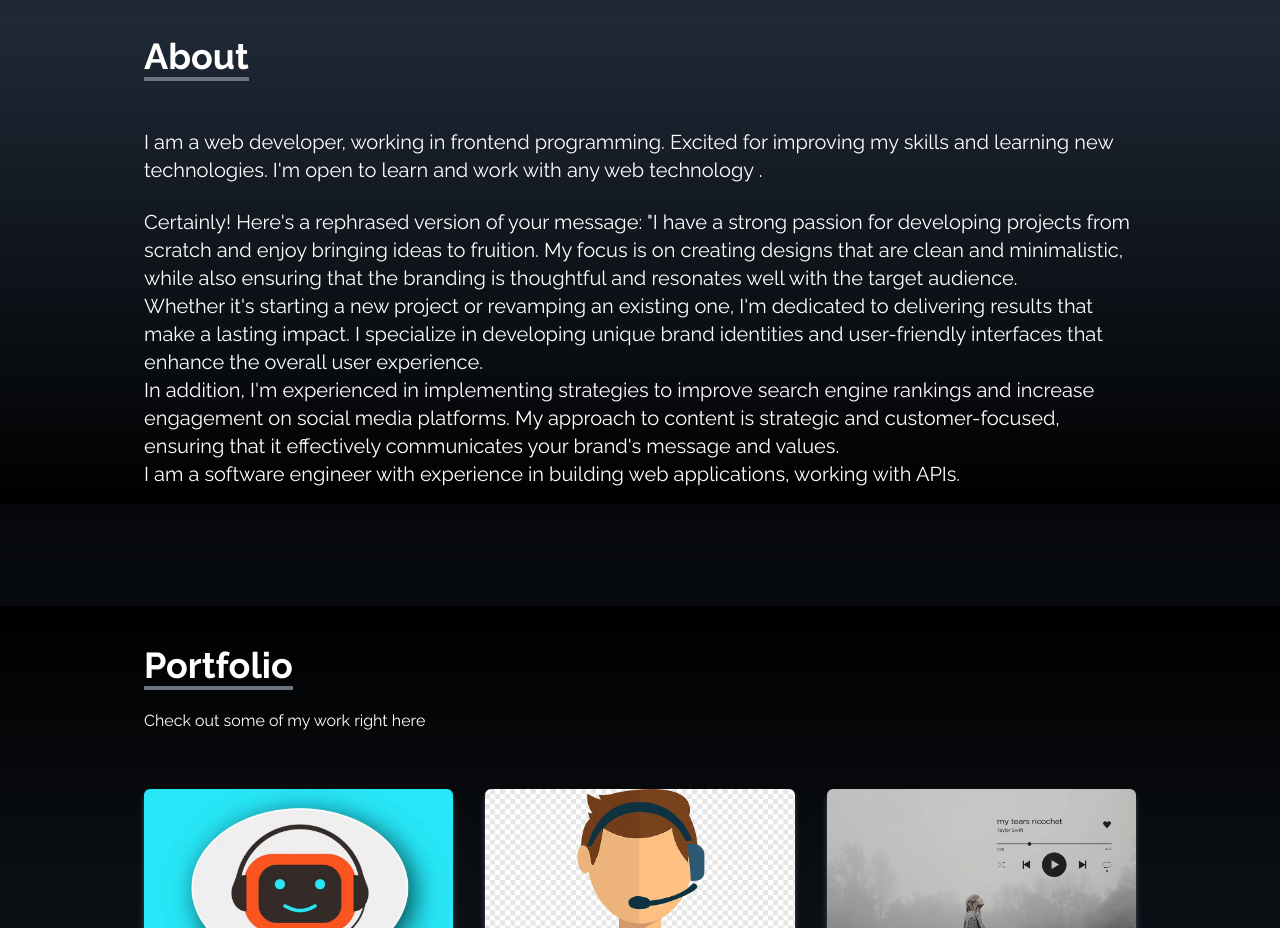
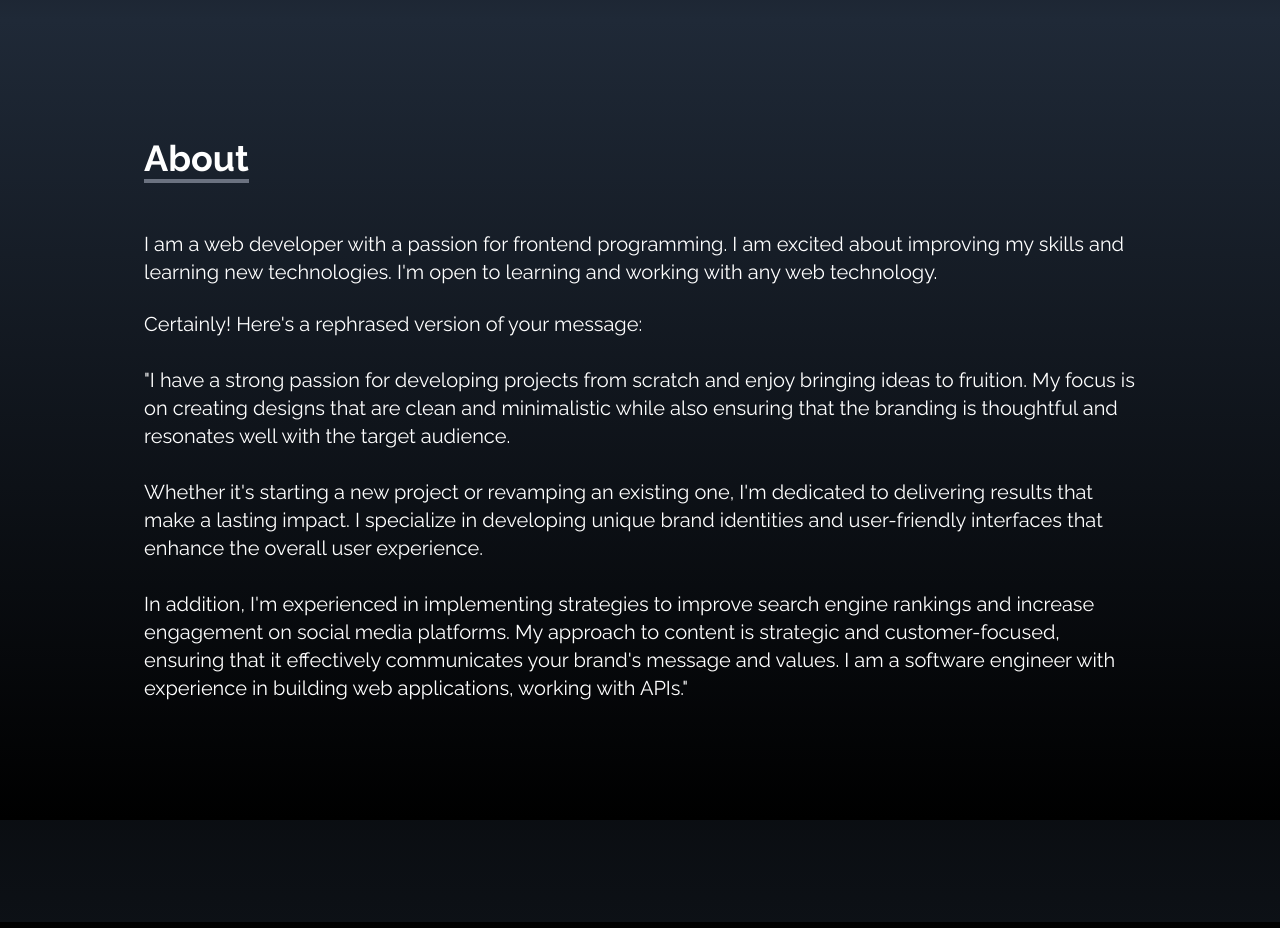
Before and after one commit to anjalimehta0310/react-portfolio, a React (Create React App) app: page / in a window 1280 px wide. Shown: the part 780-1708 px from the top of the page. Built offline with nearby package versions, Linux system fonts and the light colour scheme.

Commit message:
Update About.js

```diff
--- a/src/components/About.js
+++ b/src/components/About.js
@@ -4,7 +4,7 @@ const About = () => {
   return (
     <div
       name="about"
-      className="w-full h-100 bg-gradient-to-b from-gray-800 to-black text-white about"
+      className="w-full h-screen bg-gradient-to-b from-gray-800 to-black text-white about"
     >
       <div className="max-w-screen-lg p-4 mx-auto flex flex-col justify-center w-full h-full">
         <div className="pb-8">
@@ -14,21 +14,35 @@ const About = () => {
         </div>
 
         <p className="text-xl mt-5">
-        I am a web developer, working in  frontend programming. Excited for improving my skills and learning new technologies. I'm open to learn and work with any web technology .
+          I am a web developer with a passion for frontend programming. I am
+          excited about improving my skills and learning new technologies. I'm
+          open to learning and working with any web technology.
         </p>
 
         <br />
 
         <p className="text-xl">
-
-        Certainly! Here's a rephrased version of your message:
-
-        "I have a strong passion for developing projects from scratch and enjoy bringing ideas to fruition. My focus is on creating designs that are clean and minimalistic, while also ensuring that the branding is thoughtful and resonates well with the target audience.<br></br>
-
-        Whether it's starting a new project or revamping an existing one, I'm dedicated to delivering results that make a lasting impact. I specialize in developing unique brand identities and user-friendly interfaces that enhance the overall user experience.<br></br>
-
-        In addition, I'm experienced in implementing strategies to improve search engine rankings and increase engagement on social media platforms. My approach to content is strategic and customer-focused, ensuring that it effectively communicates your brand's message and values.<br></br>
-        I am a software engineer with experience in building web applications, working with APIs.
+          Certainly! Here's a rephrased version of your message:
+          <br />
+          <br />
+          "I have a strong passion for developing projects from scratch and
+          enjoy bringing ideas to fruition. My focus is on creating designs
+          that are clean and minimalistic while also ensuring that the branding
+          is thoughtful and resonates well with the target audience.
+          <br />
+          <br />
+          Whether it's starting a new project or revamping an existing one, I'm
+          dedicated to delivering results that make a lasting impact. I
+          specialize in developing unique brand identities and user-friendly
+          interfaces that enhance the overall user experience.
+          <br />
+          <br />
+          In addition, I'm experienced in implementing strategies to improve
+          search engine rankings and increase engagement on social media
+          platforms. My approach to content is strategic and customer-focused,
+          ensuring that it effectively communicates your brand's message and
+          values. I am a software engineer with experience in building web
+          applications, working with APIs."
         </p>
       </div>
     </div>
```
